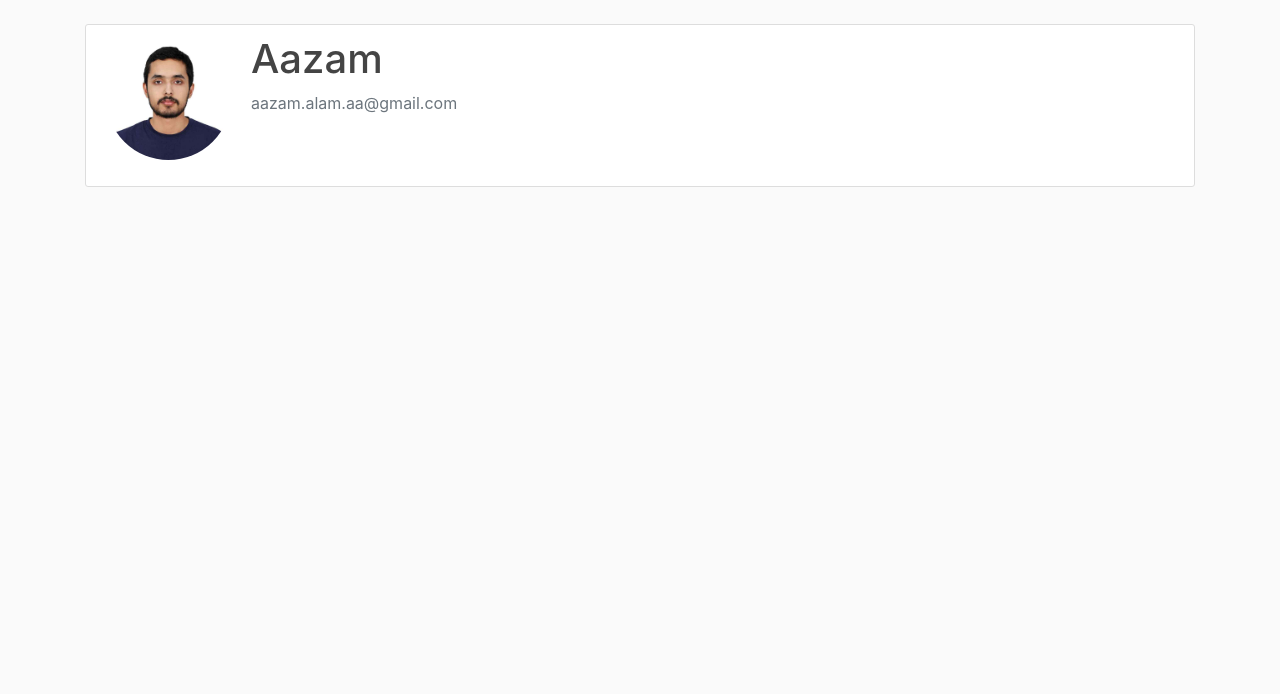
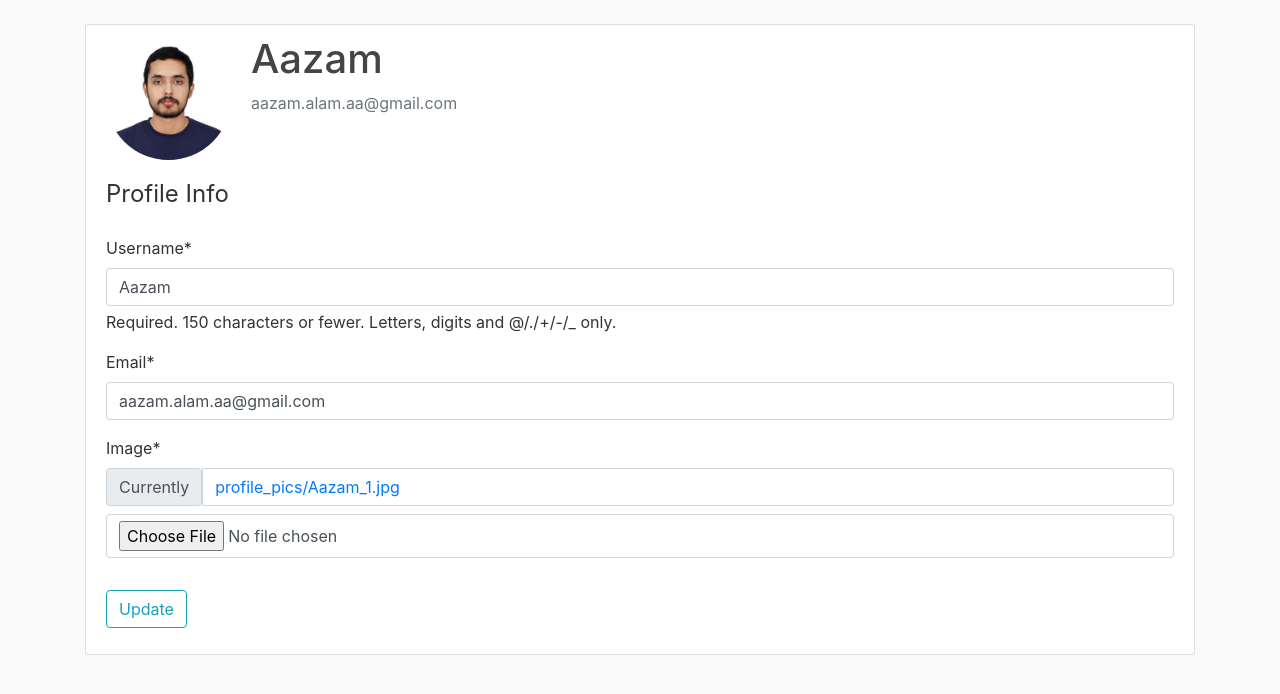
Before and after one commit to AazamAlam/Blog-Page, a Django app: page /profile/ in a window 1280 px wide. Shown: the part 56-750 px from the top of the page. Run offline with Django 5.2, Linux system fonts and the light colour scheme; a user stored in the database is signed in; data comes from the database, SQL or seed files in the repository; both versions use the stored data as it was after the commit; some libraries are stand-ins or nearby versions.

Commit message:
Profile Page customization

```diff
--- a/blog/templates/blog/home.html
+++ b/blog/templates/blog/home.html
@@ -2,6 +2,7 @@
 {% block content %}
 {% for post in posts %}
     <article class="media content-section">
+        <img class = "rounded-circle article-img" src="{{ post.author.profile.image.url }}">
         <div class="media-body">
             <div class="article-metadata">
                 <a class="mr-2" href="#">{{ post.author }}</a>
--- a/blog/urls.py
+++ b/blog/urls.py
@@ -1,5 +1,6 @@
 from django.urls import path
 from . import views
+from .views import PostListView
 
 urlpatterns = [
     path('', views.home, name='blog-home'),
--- a/blog/views.py
+++ b/blog/views.py
@@ -1,5 +1,6 @@
 from django.shortcuts import render
 from .models import Post
+from django.views.generic import ListView
 '''
 posts = [
     {
@@ -29,5 +30,10 @@ def home(request):
 #3rd argument is context, fo passing mroe information
 #view is still returning an http response (or exception)
 
+class PostListView(ListView):
+    model = Post #tells which model to query
+
+
+
 def about(request):
     return render(request, 'blog/about.html', {'title': 'About'})
--- a/users/forms.py
+++ b/users/forms.py
@@ -1,6 +1,7 @@
 from django import forms
 from django.contrib.auth.models import User
 from django.contrib.auth.forms import UserCreationForm
+from .models import Profile
 
 #creating a new form with an extra field, inheriting the UserCreationForm
 
@@ -12,3 +13,18 @@ class UserRegisterForm(UserCreationForm):
         fields = ['username', 'email', 'password1', 'password2']
     #Meta creates and holds the configuration of the form, model is the thing that is getting affect
     # new user is being creatted, and the fields indicate which order each form field should pop up
+
+class UserUpdateForm(forms.ModelForm):
+    email = forms.EmailField()# default = true
+
+    class Meta:
+        model = User
+        fields = ['username', 'email']
+
+class ProfileUpdateForm(forms.ModelForm):
+    class Meta:
+        model = Profile
+        fields = ['image']
+
+#two different form class created for the different models,
+#will look like one form in the actual template
--- a/users/models.py
+++ b/users/models.py
@@ -1,5 +1,6 @@
 from django.db import models
 from django.contrib.auth.models import User
+from PIL import Image
 # Create your models here.
 
 class Profile(models.Model):
@@ -8,3 +9,13 @@ class Profile(models.Model):
 
     def __str__(self):
         return f'{self.user.username} Profile'
+
+    def save(self):
+        super().save()
+
+        img = Image.open(self.image.path)
+
+        if img.height > 300 or img.width > 300:
+            output_size = (300,300)
+            img.thumbnail(output_size) #resize the image
+            img.save(self.image.path) #saves it on the same path (overwrites it)
--- a/users/templates/users/profile.html
+++ b/users/templates/users/profile.html
@@ -9,6 +9,18 @@
           <p class="text-secondary">{{ user.email }}</p>
         </div>
       </div>
-      <!-- FORM HERE -->
+      <form method = "POST" enctype="multipart/form-data">
+            {% csrf_token %}
+            <fieldset class = "form-group">
+                <legend class = "border_bottom mb-4"> Profile Info </legend>
+                {{ u_form|crispy }}
+                {{ p_form|crispy }}
+            </fieldset>
+            <div class = "form-group">
+                <button class="btn btn-outline-info" type = "submit">Update</button>
+            </div>
+        </form>
     </div>
 {% endblock content %}
+
+<!--enctype is needed for the image to be properly passed-->
--- a/users/views.py
+++ b/users/views.py
@@ -1,8 +1,9 @@
 from django.shortcuts import render, redirect
 #from django.contrib.auth.forms import UserCreationForm form was inherited and a field was added
 from django.contrib import messages
-from .forms import UserRegisterForm
+from .forms import UserRegisterForm, UserUpdateForm, ProfileUpdateForm
 from django.contrib.auth.decorators import login_required
+
 
 # Create your views here.
 def register(request):
@@ -20,7 +21,24 @@ def register(request):
 
 @login_required
 def profile(request):
-    return render(request, 'users/profile.html')
+    if request.method == 'POST':
+        u_form = UserUpdateForm(request.POST, instance=request.user)
+        p_form = ProfileUpdateForm(request.POST, request.FILES, instance=request.user.profile) #each form will be populated with current data
+        if u_form.is_valid() and p_form.is_valid():
+            u_form.save()
+            p_form.save()
+            messages.success(request, f'your account has been updated')
+            return redirect('profile') #key so it doesn't fall through again to a render and asks to refill form
+    else:
+        u_form = UserUpdateForm(instance=request.user)
+        p_form = ProfileUpdateForm(instance=request.user.profile) #each form will be populated with current data
+
+    context = {
+        'u_form': u_form,
+        'p_form': p_form
+    }
+
+    return render(request, 'users/profile.html', context)
 
 #decorator adds functionality to an existing function
 
```
Also changed, not shown: db.sqlite3, media/profile_pics/Aazam_1.jpg.
